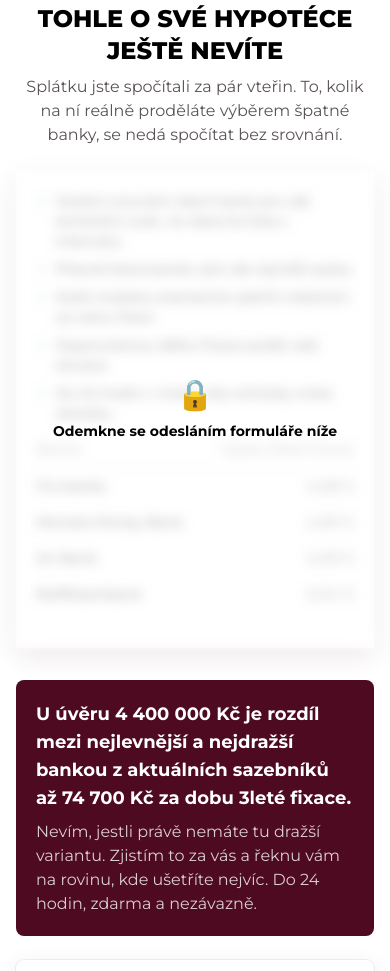
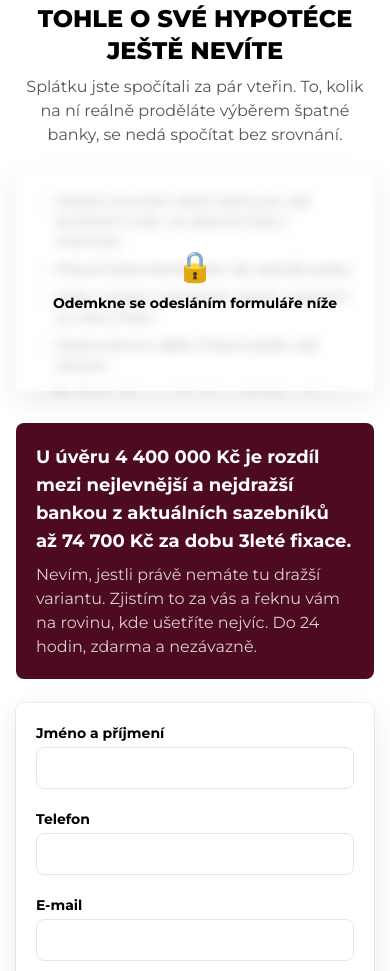
Before and after one commit to Baracunary/janfrydl-hypoteka, a website built with Vite: page index.html in a window 390 px wide. Shown: the part 1700-2671 px from the top of the page. Built offline with nearby package versions, Linux system fonts and the light colour scheme; no server answers.

Commit message:
Zkrátit okno zamčeného srovnání bank, ať je hned vidět další blok
Zamlžený gate box (checklist + tabulka + úspora) byl na mobilu skoro
480px vysoký, takže hook text a formulář byly vidět až po dalším
scrollování. Nová třída gate-vyska-omezena ho ořízne na 220px na
mobilu i desktopu; po odeslání formuláře se odstraní společně s
gate-rozmazano a box se roztáhne na plnou výšku s ostrým obsahem.

```diff
--- a/index.html
+++ b/index.html
@@ -394,7 +394,7 @@
             </p>
 
             <div class="relative mt-6">
-              <div id="gate-obal" class="gate-rozmazano rounded-sm bg-brand-light p-5 shadow-card ring-1 ring-black/5 md:p-6">
+              <div id="gate-obal" class="gate-rozmazano gate-vyska-omezena rounded-sm bg-brand-light p-5 shadow-card ring-1 ring-black/5 md:p-6">
                 <ul class="mb-4 flex flex-col gap-2 text-sm font-medium">
                   <li class="flex items-start gap-2"><span class="text-ui-success" aria-hidden="true">✓</span> Osobní srovnání všech bank pro váš konkrétní úvěr, ne obecná čísla z internetu</li>
                   <li class="flex items-start gap-2"><span class="text-ui-success" aria-hidden="true">✓</span> Přesně která banka vám dá nejnižší sazbu</li>
--- a/src/lib/gate.ts
+++ b/src/lib/gate.ts
@@ -32,7 +32,7 @@ export function odemkniSrovnani(stav: KalkulackaStav): void {
   const uspora = el('gate-uspora')
   const fixaceDoporuceni = el('gate-fixace-doporuceni')
 
-  obalGate.classList.remove('gate-rozmazano')
+  obalGate.classList.remove('gate-rozmazano', 'gate-vyska-omezena')
   zamekOverlay.hidden = true
 
   const ltvProSrovnani = stav.rezim === 'koupe' ? stav.ltv : 80
--- a/src/style.css
+++ b/src/style.css
@@ -172,3 +172,10 @@ input[type="range"]::-moz-range-track {
     filter: blur(3px);
   }
 }
+
+/* Zkrácené okno zamčeného obsahu — na mobilu i desktopu ať je vidět další
+   blok (hook + formulář) co nejdřív, ne až po odscrollování celé tabulky. */
+.gate-vyska-omezena {
+  max-height: 220px;
+  overflow: hidden;
+}
```
